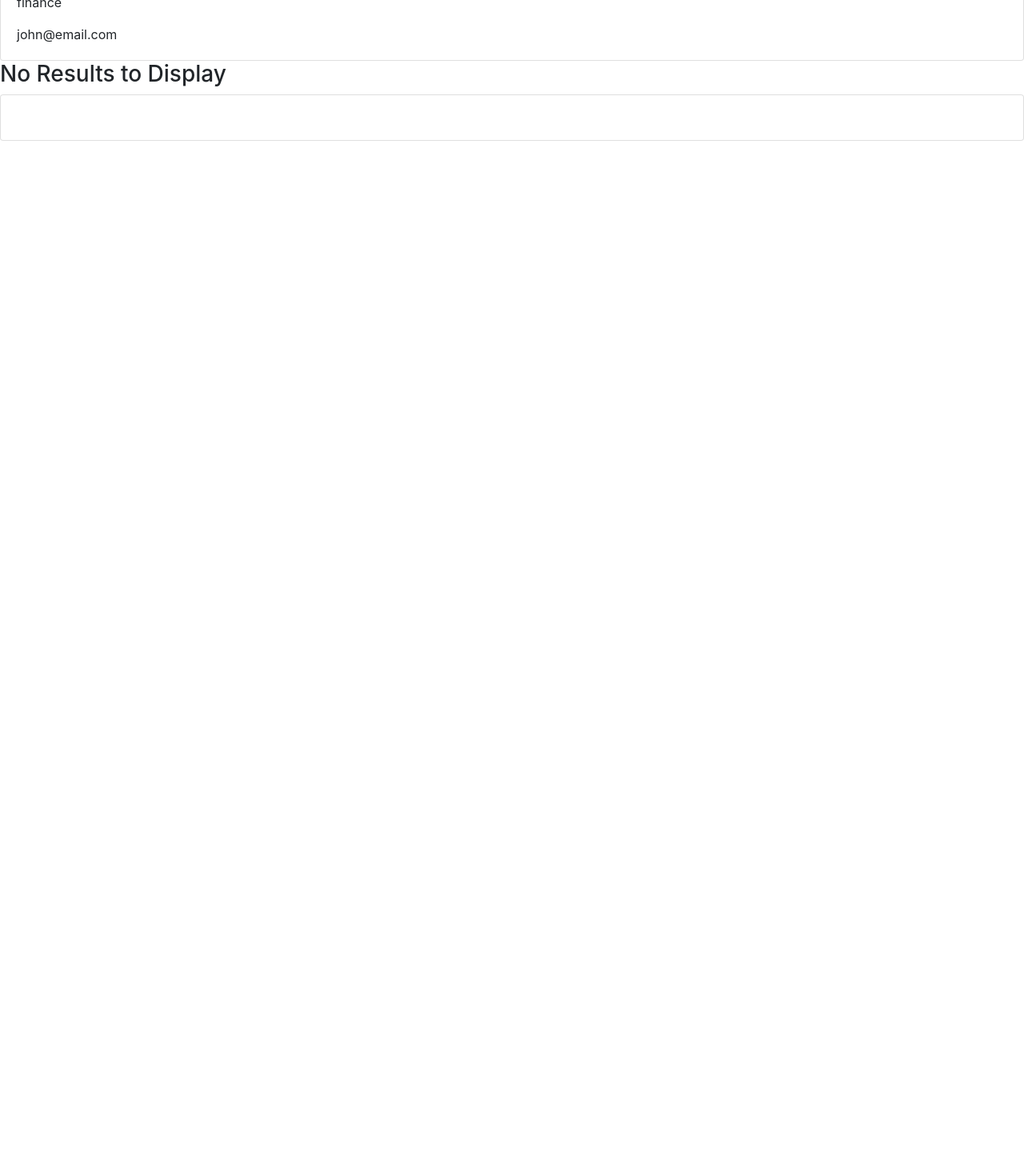
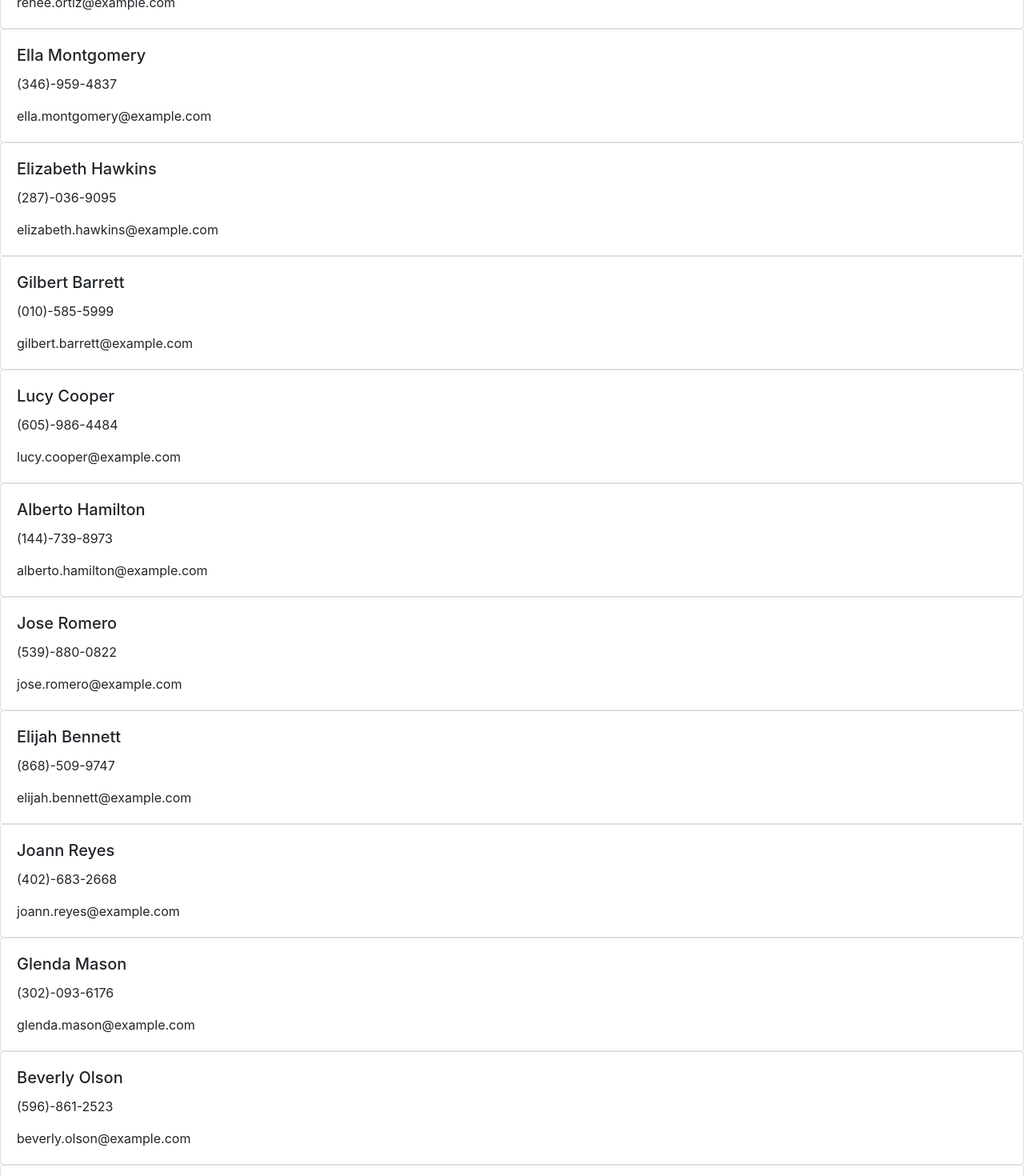
Before and after one commit to tlam1288/Employee-Directory, a React (Create React App) app: page / in a window 1280 px wide. Shown: the part 200-1670 px from the top of the page at 80% size. Before the commit the page ends 800 px from the top, so only its background shows below. Built offline with nearby package versions, Linux system fonts and the light colour scheme; no server answers.

Commit message:
created employee.json to render enployees list upon page load, removed axios call

```diff
--- a/src/components/Wrapper.js
+++ b/src/components/Wrapper.js
@@ -1,31 +1,31 @@
 import React, { Component } from "react";
 import Header from "./Header";
 import Employee from "./Employee";
-import API from "../utils/API";
+//import API from "../utils/API";
+import employees from "../employee.json";
 
 class Wrapper extends Component {
   state = {
-    result: {},
+    employees,
   };
 
-  componentDidMount() {
-    this.searchEmployees("15");
-  }
+  // componentDidMount() {
+  //   this.searchEmployees("15");
+  // }
 
-  searchEmployees = (query) => {
-    API.search(query)
-      .then(console.log(query))
-      .then((res) => console.log(res.data.results));
+  // searchEmployees = (query) => {
+  //   API.search(query)
+  //     .then((res) => console.log(res.data.results))
+  //     .then((res) => this.setState({ result: res.data.results }))
+  //     .catch((err) => console.log(err));
+  // };
 
-    // .catch((err) => console.log(err));
-  };
-
-  renderEmployee = () => {
-    if (this.state.result.result) {
-      return <h3>It Worked</h3>;
-    }
-    return <h3>No Results to Display</h3>;
-  };
+  // renderEmployee = () => {
+  //   if (this.state.result) {
+  //     return <Employee email={this.state.result[0].email} />;
+  //   }
+  //   return <h3>No Results to Display</h3>;
+  // };
 
   render() {
     return (
@@ -34,14 +34,13 @@ class Wrapper extends Component {
         <button type="button" class="btn btn-success">
           Sort Button
         </button>
-        <Employee
-          name="John"
-          phone="8322234232"
-          job="finance"
-          email="john@email.com"
-        />
-        {this.renderEmployee()}
-        <Employee />
+        {this.state.employees.map((employee) => (
+          <Employee
+            name={employee.name.first + " " + employee.name.last}
+            phone={employee.phone}
+            email={employee.email}
+          />
+        ))}
       </div>
     );
   }
--- /dev/null
+++ b/src/employee.json
@@ -0,0 +1,137 @@
+[
+  {
+    "name": {
+      "title": "Miss",
+      "first": "Renee",
+      "last": "Ortiz"
+    },
+    "email": "renee.ortiz@example.com",
+    "phone": "(843)-172-1919"
+  },
+  {
+    "name": {
+      "title": "Miss",
+      "first": "Ella",
+      "last": "Montgomery"
+    },
+    "email": "ella.montgomery@example.com",
+    "phone": "(346)-959-4837"
+  },
+  {
+    "name": {
+      "title": "Mrs",
+      "first": "Elizabeth",
+      "last": "Hawkins"
+    },
+    "email": "elizabeth.hawkins@example.com",
+    "phone": "(287)-036-9095"
+  },
+  {
+    "name": {
+      "title": "Mr",
+      "first": "Gilbert",
+      "last": "Barrett"
+    },
+    "email": "gilbert.barrett@example.com",
+    "phone": "(010)-585-5999"
+  },
+  {
+    "name": {
+      "title": "Mrs",
+      "first": "Lucy",
+      "last": "Cooper"
+    },
+    "email": "lucy.cooper@example.com",
+    "phone": "(605)-986-4484"
+  },
+  {
+    "name": {
+      "title": "Mr",
+      "first": "Alberto",
+      "last": "Hamilton"
+    },
+    "email": "alberto.hamilton@example.com",
+    "phone": "(144)-739-8973"
+  },
+  {
+    "name": {
+      "title": "Mr",
+      "first": "Jose",
+      "last": "Romero"
+    },
+    "email": "jose.romero@example.com",
+    "phone": "(539)-880-0822"
+  },
+  {
+    "name": {
+      "title": "Mr",
+      "first": "Elijah",
+      "last": "Bennett"
+    },
+    "email": "elijah.bennett@example.com",
+    "phone": "(868)-509-9747"
+  },
+  {
+    "name": {
+      "title": "Mrs",
+      "first": "Joann",
+      "last": "Reyes"
+    },
+    "email": "joann.reyes@example.com",
+    "phone": "(402)-683-2668"
+  },
+  {
+    "name": {
+      "title": "Mrs",
+      "first": "Glenda",
+      "last": "Mason"
+    },
+    "email": "glenda.mason@example.com",
+    "phone": "(302)-093-6176"
+  },
+  {
+    "name": {
+      "title": "Miss",
+      "first": "Beverly",
+      "last": "Olson"
+    },
+    "email": "beverly.olson@example.com",
+    "phone": "(596)-861-2523"
+  },
+  {
+    "name": {
+      "title": "Mr",
+      "first": "Floyd",
+      "last": "Herrera"
+    },
+    "email": "floyd.herrera@example.com",
+    "phone": "(029)-186-5714"
+  },
+  {
+    "name": {
+      "title": "Miss",
+      "first": "Terry",
+      "last": "Gutierrez"
+    },
+    "email": "terry.gutierrez@example.com",
+    "phone": "(934)-025-5887"
+  },
+  {
+    "name": {
+      "title": "Mr",
+      "first": "Owen",
+      "last": "Daniels"
+    },
+    "email": "owen.daniels@example.com",
+    "phone": "(284)-729-6808"
+  },
+  {
+    "name": {
+      "title": "Ms",
+      "first": "Ava",
+      "last": "Turner"
+    },
+    "email": "ava.turner@example.com",
+    "phone": "(671)-146-2019"
+  }
+]
```
